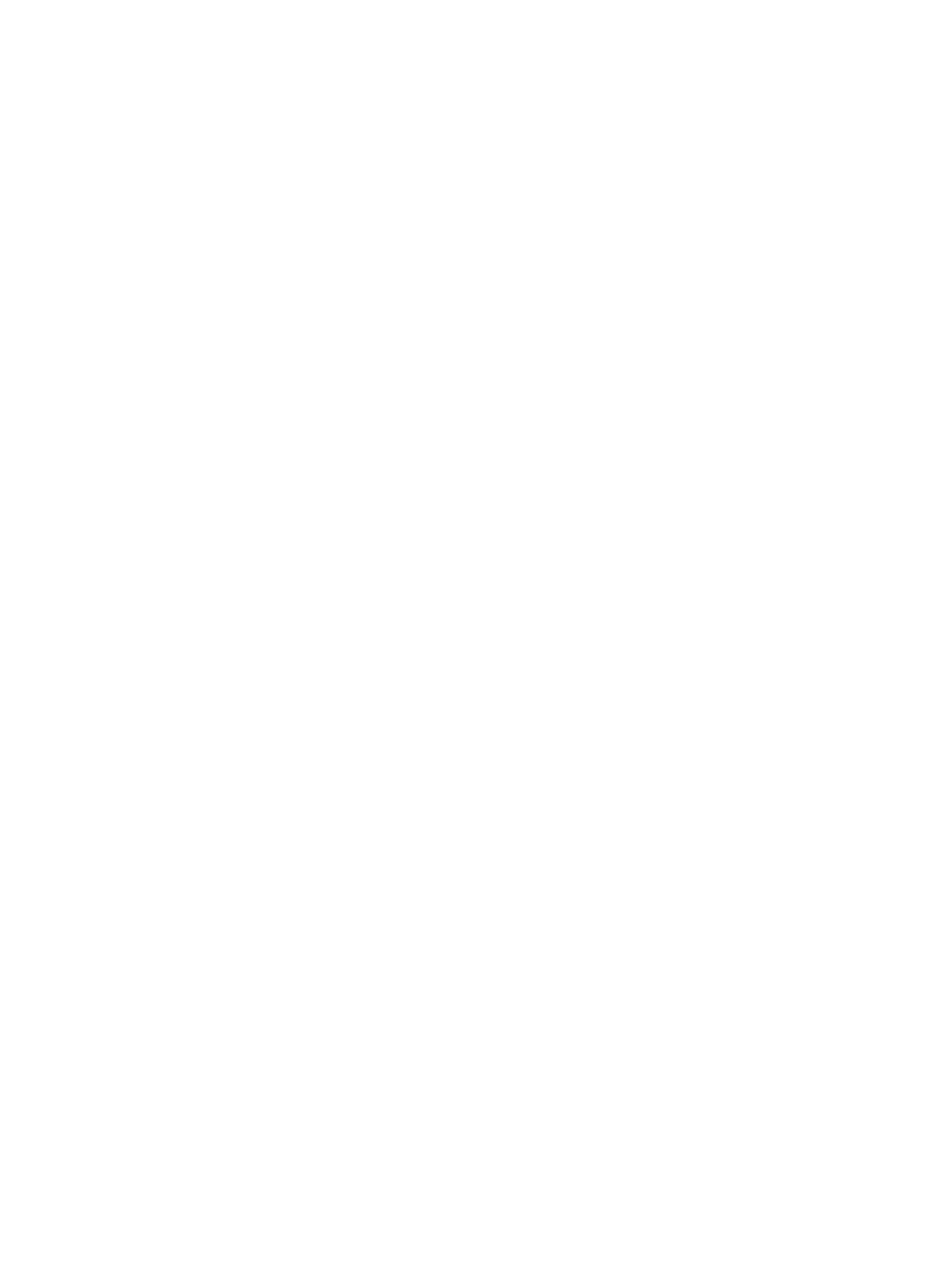
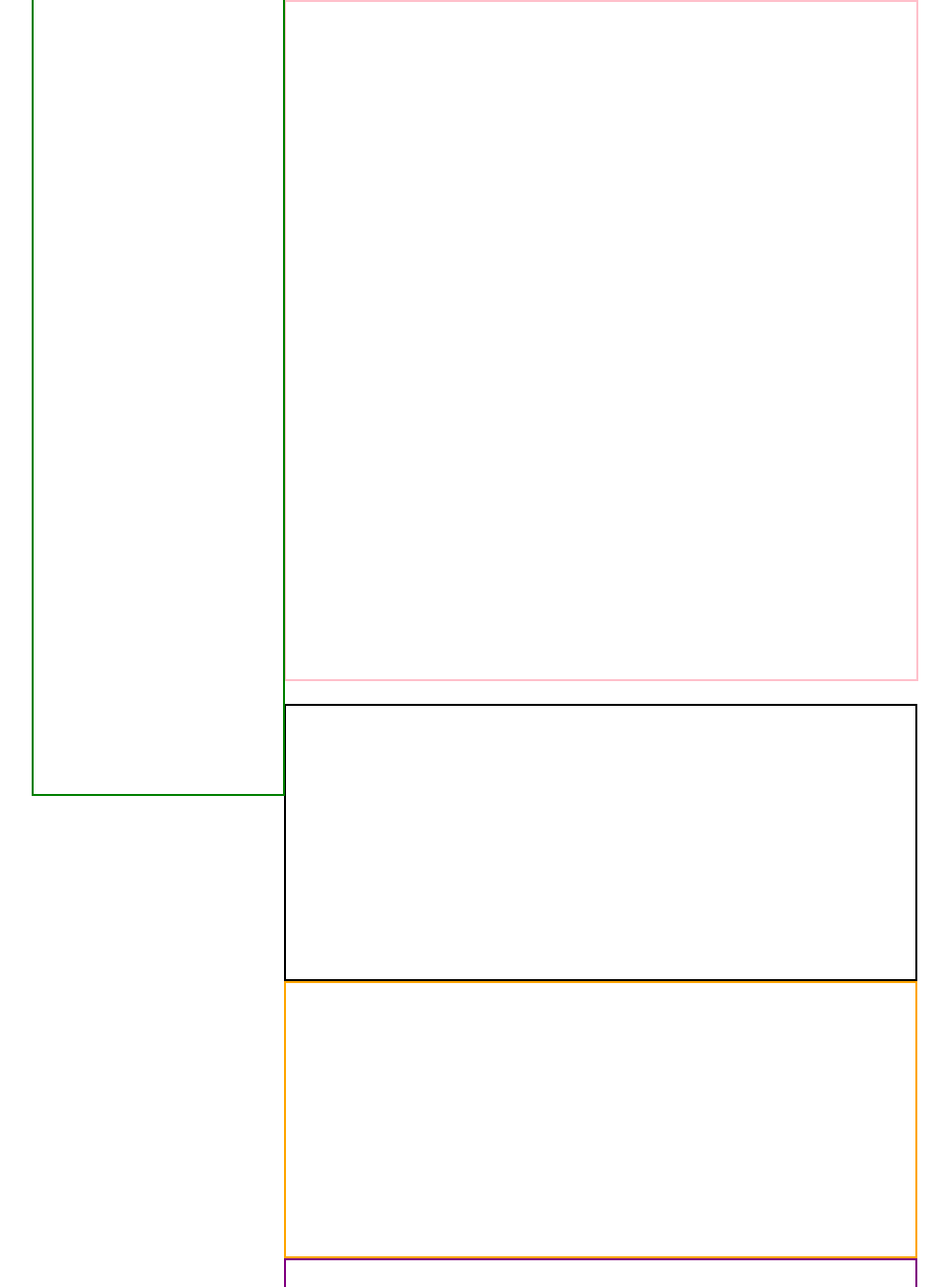
Before and after one commit to OziasMumbongo/W3School-Apartment, a plain HTML site: page index.html in a window 1280 px wide. Shown: the top 1300 px of the page at 99% size, without its empty margins (146-1105 px from the left). Before the commit the page ends 800 px from the top, so only its background shows below. Drawn offline with Linux system fonts and the light colour scheme.

Commit message:
frameWork

```diff
--- a/index.html
+++ b/index.html
@@ -4,9 +4,35 @@
     <meta charset="UTF-8">
     <meta name="viewport" content="width=device-width, initial-scale=1.0">
     <title>Document</title>
-
+    <link rel="stylesheet" href="styles.css">
 </head>
 <body>
+    <div class="main_div">
+        <div class="home_page_div">
+            <div class="Apartment_section">
+                <div class="navbar_div">
 
+                </div>
+                <div class="TheApartment_section">
+
+                </div>
+            </div>
+            <div class="TheSpace_section">
+
+            </div>
+            <div class="Amenities_section">
+
+            </div>
+            <div class="ExtraInfo_section">
+
+            </div>
+            <div class="Rules_section">
+
+            </div>
+            <div class="Contact_section">
+
+            </div>
+        </div>
+    </div>
 </body>
 </html>
--- a/styles.css
+++ b/styles.css
@@ -0,0 +1,75 @@
+*{
+    margin: 0;
+    padding: 0;
+    box-sizing: border-box;
+    width: 100%;
+}
+
+.main_div{
+    width: 100%;
+    height: 100vh;
+}
+
+.home_page_div{
+    width: 70%;
+    height: 100%;
+    margin: 0 0 0 13.9%;
+
+}
+
+.navbar_div{
+    border: solid 2px green;
+    width: 20%;
+    height: 101vh;
+    margin: -0.3% 0 0 0;
+    position: fixed;
+}
+
+.Apartment_section{
+    display: flex;
+    width: 100%;
+    height: 100vh;
+    margin: 0 0 0 0;
+}
+
+.TheApartment_section{
+    /* display: flex; */
+    border: solid 2px pink;
+    height:86%;
+    width: 76%;
+    margin: 0 0 0 28.5%;
+}
+.TheSpace_section{
+    display: flex;
+    border: solid 2px black;
+    margin: -9.9% 0 0 28.5%;
+    width: 71.4%;
+    height: 35%;
+}
+
+.Amenities_section{
+    border: 2px solid orange;
+    margin: 0 0 0 28.5%;
+    width: 71.4%;
+    height: 35%;
+}
+.ExtraInfo_section{
+    border: 2px solid purple;
+    margin: 0 0 0 28.5%;
+    width: 71.4%;
+    height: 35%;
+}
+
+.Rules_section{
+    border: 2px solid peru;
+    margin: 0 0 0 28.5%;
+    width: 71.4%;
+    height: 35%;
+}
+
+.Contact_section{
+    border: 2px solid darkcyan;
+     margin: 0 0 0 28.5%;
+    width: 71.4%;
+    height:76%;
+}
```
